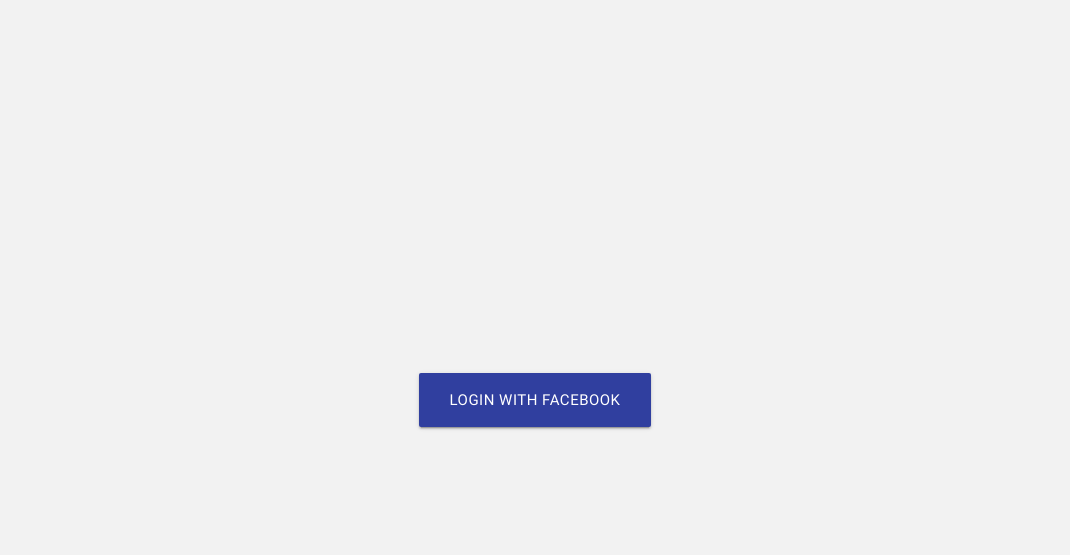
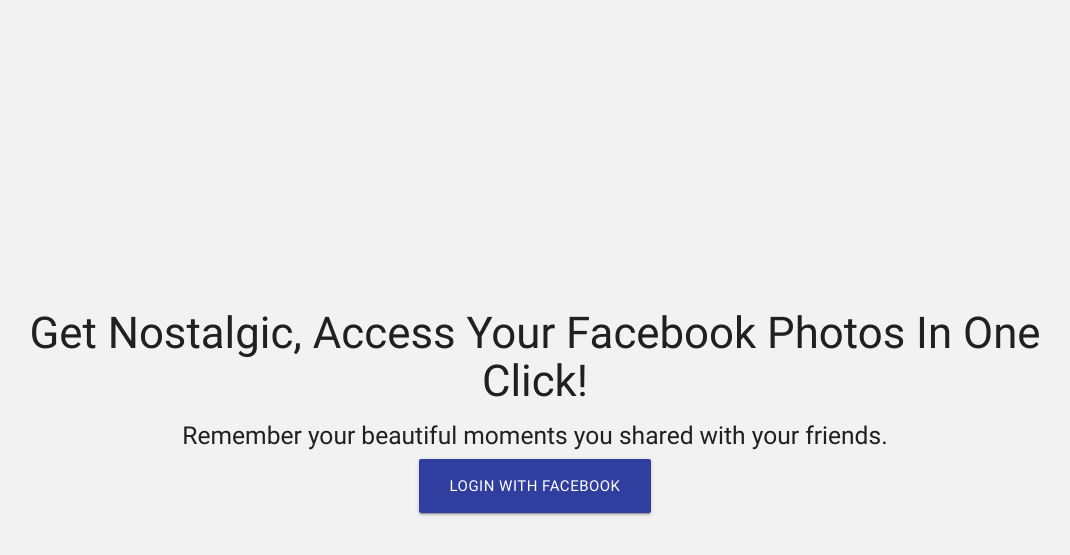
Before and after one commit to omhoumz/FB_Intership, a Django app: page / in a window 1280 px wide. Shown: the top 555 px of the page, without its empty margins (105-1175 px from the left). Run offline with Django 3.2, Linux system fonts and the light colour scheme; some libraries are stand-ins or nearby versions.

Commit message:
#3 Add Descriptions And Messaging:
  - Fix photo description fetching, data argument to i instead of 0

  - Ux: Photo's container is getting emptied before the api call to remove previous content

  - Add messaging in the index page

```diff
--- a/fbIntership/static/css/main.css
+++ b/fbIntership/static/css/main.css
@@ -22,6 +22,10 @@
 }
 .all-content .chip.hoverable {
     box-shadow: 0 4px 14px 0 rgba(0, 0, 0, 0.11), 0 3px 8px 0 rgba(0, 0, 0, 0.1);
+}
+.inner-content > button {
+    display: block;
+    margin: 0 auto;
 }
 .photo {
     margin-bottom: 5%;
--- a/fbIntership/views.py
+++ b/fbIntership/views.py
@@ -6,4 +6,4 @@
 
 
 def album(request):
-    return render(request, 'fbInternship/album.html', {'title': "usah"})
+    return render(request, 'fbInternship/album.html')
--- a/templates/fbInternship/index.html
+++ b/templates/fbInternship/index.html
@@ -4,7 +4,11 @@
 
 {% block content %}
   <div class="login-content">
-    <button id="login" class="waves-effect waves-light btn btn-large indigo darken-2" onclick="login()">Login With facebook</button>
+    <div class="inner-content">
+      <h3 class="heading center">Get Nostalgic, Access Your Facebook Photos In One Click!</h3>
+      <h5 class="heading center">Remember your beautiful moments you shared with your friends.</h5>
+      <button id="login" class="waves-effect waves-light btn btn-large indigo darken-2" onclick="login()">Login With facebook</button>
+    </div>
   </div>
 {% endblock %}
 
```
Also changed, not shown: templates/fbInternship/album.html (+8 -7 lines), README.md.
